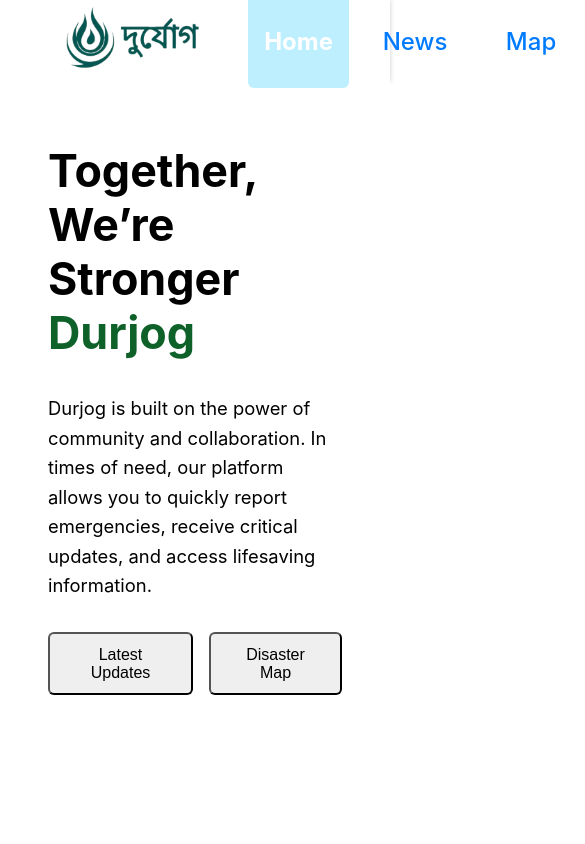
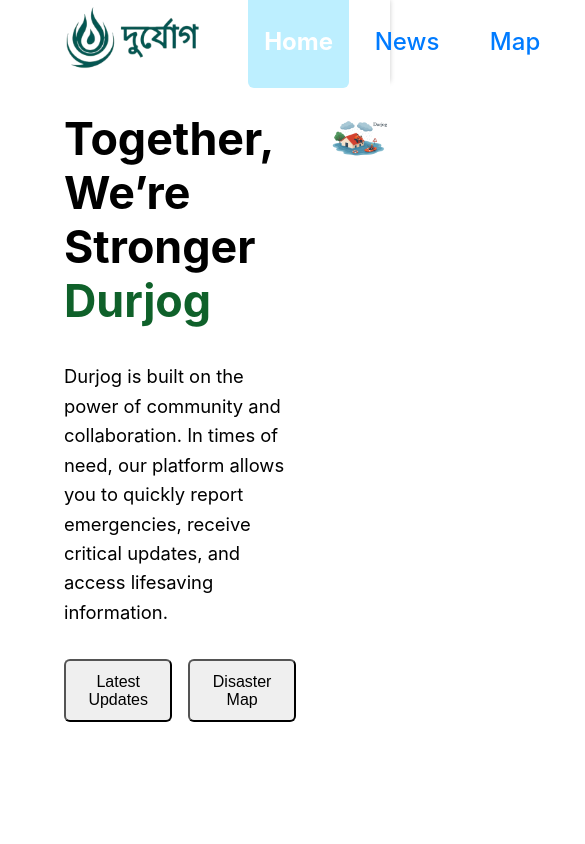
Before and after one commit to SHOEBILL04/DURJOG, a React (Create React App) app: page / in a window 390 px wide. Shown: the top 844 px of the page, 585 px wide, since content can reach past the window. Built offline with nearby package versions, Linux system fonts and the light colour scheme.

Commit message:
for mobile

```diff
--- a/src/pages/Home.css
+++ b/src/pages/Home.css
@@ -1,12 +1,10 @@
 .hero {
   display: flex;
   justify-content: space-between;
-  align-items: center;       /* vertical center content */
-  padding: 2rem 3rem;
+  align-items: center;
   gap: 2rem;
-  min-height: 600px;         /* bigger min height */
-  flex-wrap: wrap;
-  background-color: #fff;    /* keep clean white background */
+  min-height: 600px;
+  background-color: #fff;
 }
 
 .hero-text {
@@ -14,8 +12,9 @@
   max-width: 600px;
   display: flex;
   flex-direction: column;
-  justify-content: center;   /* vertical center text */
+  justify-content: center;
   text-align: left;
+  padding-left: 4rem;
 }
 
 .hero-text h1 {
@@ -31,7 +30,7 @@
   font-size: 1.15rem;
   line-height: 1.6;
   margin-bottom: 2rem;
-  color: inherit;            /* inherit color from parent */
+  color: inherit;
 }
 
 .hero-text p.text1 {
@@ -52,10 +51,11 @@
 .hero-image {
   flex: 1 1 50%;
   max-width: 700px;
-  height: 600px;             /* same as min-height of hero */
+  height: 600px;
   display: flex;
   justify-content: center;
-  align-items: center;       /* vertical center */
+  align-items: flex-start;
+  padding-top: 2rem;
 }
 
 .hero-image img {
@@ -63,23 +63,31 @@
   max-width: 100%;
   max-height: 100%;
   object-fit: contain;
-  border-radius: 0;           /* ⛔ remove rounding */
-  box-shadow: none;           /* ⛔ remove shadow */
-  background-color: transparent; /* ⛔ ensure no white box */
+  border-radius: 0;
+  box-shadow: none;
+  background-color: transparent;
 }
 
 .logo-img {
-  height: 130px;  /* bigger, but still balanced */
+  height: 130px;
   width: auto;
   object-fit: contain;
 }
 
 .navbar {
-  padding: 1rem 1rem;       /* reduce vertical padding */
-  height: 50px;             /* set explicit smaller height */
-  align-items: center;      /* vertically center content */
+  padding: 1rem 1rem;
+  height: 50px;
+  align-items: center;
   display: flex;
   justify-content: space-between;
+}
+
+.nav-links {
+  display: flex;
+  list-style: none;
+  gap: 0.5rem;
+  margin: 0;
+  padding: 0;
 }
 
 .nav-links a,
@@ -98,12 +106,12 @@
 
 .nav-links a:hover,
 .nav-links button:hover {
-  background-color: #add8e6; /* ✅ light blue on hover */
+  background-color: #add8e6;
   color: black;
 }
 
 .nav-links a.active {
-  background-color: #bdefff; /* ✅ slightly brighter blue when active */
+  background-color: #bdefff;
   color: black;
   font-weight: 700;
 }
--- a/src/pages/Home.js
+++ b/src/pages/Home.js
@@ -1,14 +1,10 @@
 import React from 'react';
 import { NavLink, useNavigate } from 'react-router-dom';
 import logo from '../assets/icon.png';
+import background from '../assets/background.png';
 import MapPage from './MapPage';
-import { ContactPage } from './ContactPage';
-import { Nav } from 'react-bootstrap';
-import background from '../assets/background.jpg';
- // Import your new background image
- //import './Home.css';
-
-
+// import './Home.css';
+// NAVBAR
 export function Navbar() {
   const navigate = useNavigate();
 
@@ -55,6 +51,7 @@ export function Navbar() {
   );
 }
 
+// HOME PAGE
 export function Home() {
   const navigate = useNavigate();
 
@@ -79,13 +76,15 @@ export function Home() {
           </button>
         </div>
       </div>
+
+      {}
       <div className="hero-image">
-        {/* Changed image src from external URL to your local image */}
-        <img src={background} alt="Background" />
+        <img src={background} alt="Durjog disaster illustration" />
       </div>
     </div>
   );
 }
+
 
 export function SignIn() {
   return <h2 style={{ padding: '2rem' }}>Sign In Page</h2>;
@@ -100,9 +99,9 @@ export function Updates() {
 }
 
 export function Map() {
-  return <MapPage />; //
+  return <MapPage />;
 }
 
 export function Contact() {
-  return <ContactPage/>;
+  return <h2 style={{ padding: '2rem' }}>Contact Page</h2>;
 }
```
